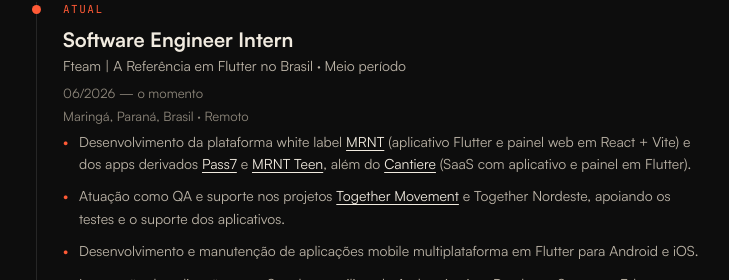
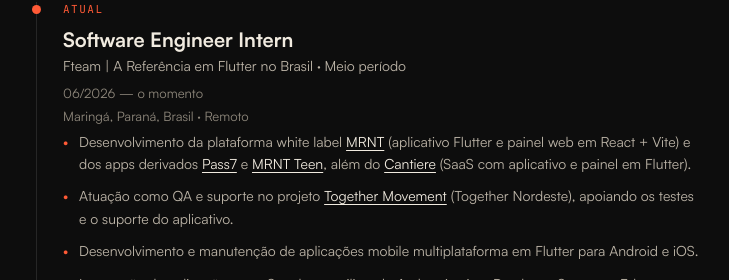
Before and after one commit to dutrathiagodev/portifolio, a Next.js app: page /experiencia in a window 1280 px wide. Shown: the part 1156-1436 px from the top of the page, without its empty margins (20-749 px from the left). Built offline with nearby package versions, Linux system fonts and the light colour scheme; no server answers.

Commit message:
fix(experiencia): Together Nordeste e Together Movement são o mesmo app

```diff
--- a/src/content/experiencia.ts
+++ b/src/content/experiencia.ts
@@ -56,12 +56,12 @@
           " (SaaS com aplicativo e painel em Flutter).",
         ],
         [
-          "Atuação como QA e suporte nos projetos ",
+          "Atuação como QA e suporte no projeto ",
           {
             text: "Together Movement",
             href: "https://apps.apple.com/br/app/together-movement/id6755253318",
           },
-          " e Together Nordeste, apoiando os testes e o suporte dos aplicativos.",
+          " (Together Nordeste), apoiando os testes e o suporte do aplicativo.",
         ],
         [
           "Desenvolvimento e manutenção de aplicações mobile multiplataforma em Flutter para Android e iOS.",
```
